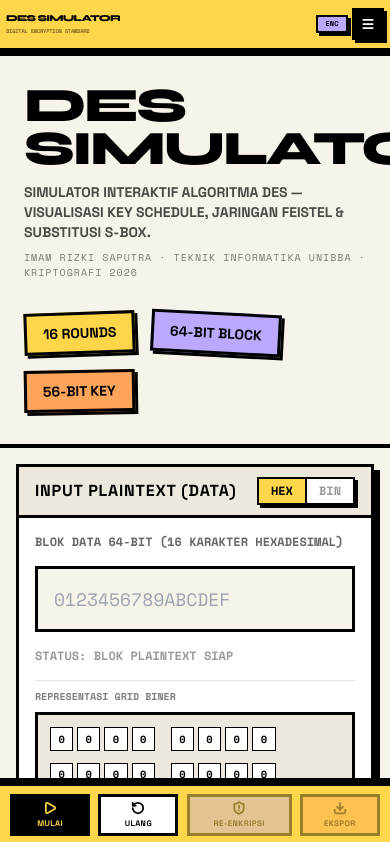
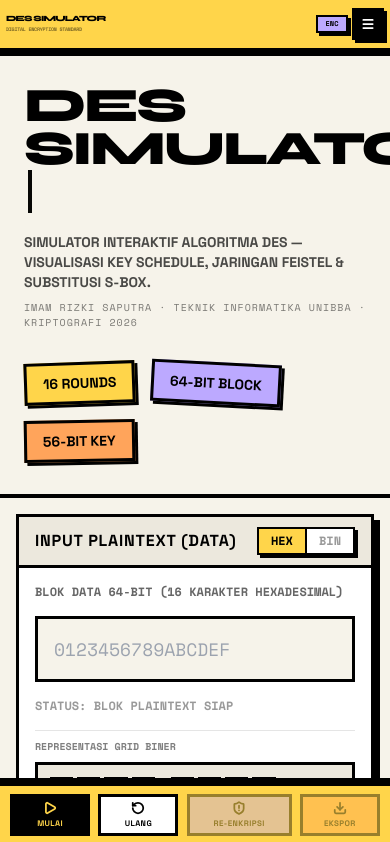
Before and after one commit to imamrzkys/TUGAS-11-KRIPTOGRAFI, a React (Vite) app: page / in a window 390 px wide. Shown: the top 842 px of the page. Built offline with nearby package versions, Linux system fonts and the light colour scheme.

Commit message:
Fix: Perkecil font header mobile ke 8px & tambah animasi typing untuk judul SIMULATOR di hero section

```diff
--- a/src/components/layout/Header.jsx
+++ b/src/components/layout/Header.jsx
@@ -32,10 +32,10 @@ export function Header({ activeSection = 'input', onSectionClick }) {
           <Terminal className="w-5 h-5 stroke-[3px]" />
         </div>
         <div className="min-w-0 flex-shrink">
-          <h1 className="font-syne font-black text-[9px] xs:text-xs sm:text-base md:text-lg lg:text-xl tracking-[-0.08em] sm:tracking-tighter leading-tight text-black">
+          <h1 className="font-syne font-black text-[8px] xs:text-[10px] sm:text-base md:text-lg lg:text-xl tracking-[-0.1em] sm:tracking-tighter leading-tight text-black">
             DES SIMULATOR
           </h1>
-          <span className="font-mono text-[5.5px] xs:text-[7px] sm:text-[8px] md:text-[9px] uppercase tracking-tighter sm:tracking-wide font-black text-black/50 block mt-0.5">
+          <span className="font-mono text-[5px] xs:text-[6px] sm:text-[8px] md:text-[9px] uppercase tracking-tighter sm:tracking-wide font-black text-black/50 block mt-0.5">
             Digital Encryption Standard
           </span>
         </div>
--- a/src/components/simulator/HeroSection.jsx
+++ b/src/components/simulator/HeroSection.jsx
@@ -1,10 +1,27 @@
-import React from 'react';
+import React, { useState, useEffect } from 'react';
 import { motion } from 'framer-motion';
 
 /**
- * Neubrutalist Hero Header with snappy entrance animations and hover interactive badges.
+ * Neubrutalist Hero Header with typewriter animation and interactive badges.
  */
 export function HeroSection() {
+  const [displayedText, setDisplayedText] = useState('');
+  const fullText = 'SIMULATOR';
+
+  useEffect(() => {
+    let currentIndex = 0;
+    const typingInterval = setInterval(() => {
+      if (currentIndex <= fullText.length) {
+        setDisplayedText(fullText.slice(0, currentIndex));
+        currentIndex++;
+      } else {
+        clearInterval(typingInterval);
+      }
+    }, 100); // 100ms per karakter
+
+    return () => clearInterval(typingInterval);
+  }, []);
+
   return (
     <section className="relative w-full py-8 md:py-12 border-b-4 border-black bg-brutal-cream overflow-hidden px-6 md:px-12 flex flex-col md:flex-row md:items-center justify-between gap-8 md:gap-12">
       {/* Title */}
@@ -15,7 +32,11 @@ export function HeroSection() {
           transition={{ duration: 0.35, ease: 'easeOut' }}
           className="font-syne font-black text-5xl sm:text-7xl lg:text-8xl leading-[0.9] tracking-tighter uppercase text-black select-none"
         >
-          DES<br />SIMULATOR
+          DES<br />
+          <span className="inline-block">
+            {displayedText}
+            <span className="inline-block w-1 h-[0.9em] bg-black ml-1 animate-pulse"></span>
+          </span>
         </motion.h2>
         <motion.p
           initial={{ opacity: 0, y: 10 }}
```
